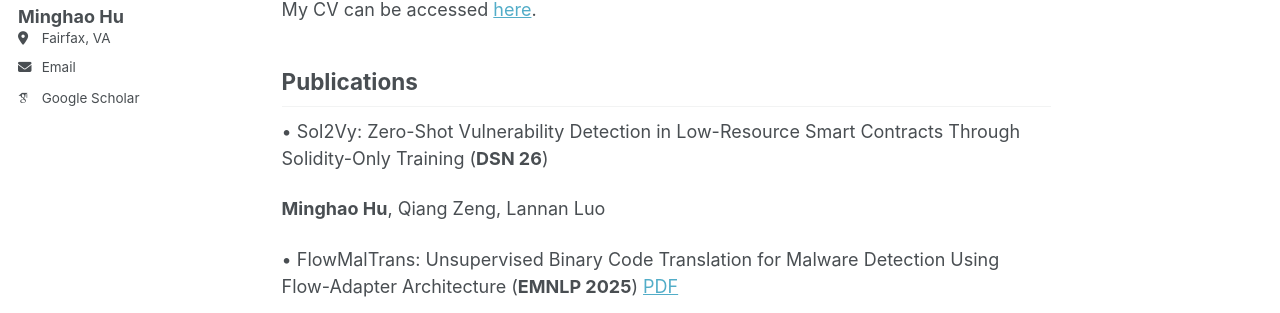
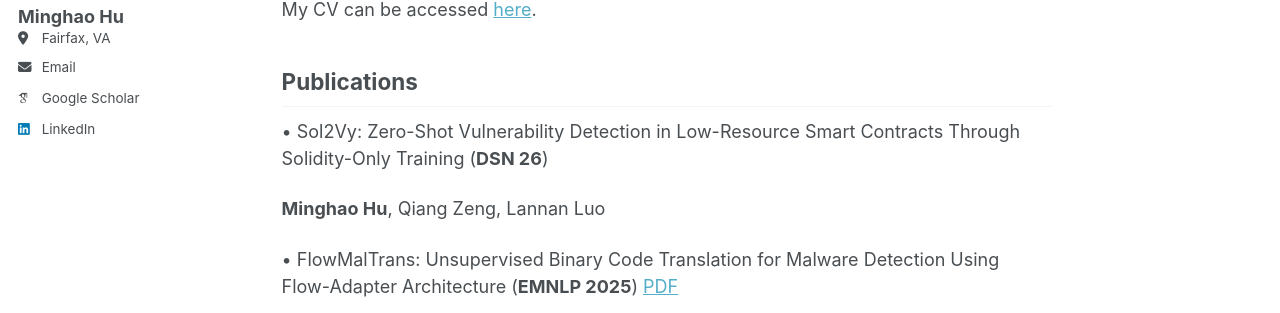
Before and after one commit to mhu16419/mhu16419.github.io, a Jekyll site: the page built from _pages/about.md, in a window 1280 px wide. Shown: the part 277-590 px from the top of the page. Built offline with Jekyll 4.4.1, drawn with Linux system fonts in a browser that asks for light colours; some web fonts are replaced; a script that is not in the unit is left out.

Commit message:
Add LinkedIn link to author profile in sidebar

```diff
--- a/_config.yml
+++ b/_config.yml
@@ -29,6 +29,7 @@ author:
 
   # Academic websites
   googlescholar    : "https://scholar.google.com/citations?user=tQ9l9VMAAAAJ&hl=en"
+  linkedin         : "minghao-hu-21b350210"
 
 # Publication Category - The following the list of publication categories and their headings
 publication_category:
```
